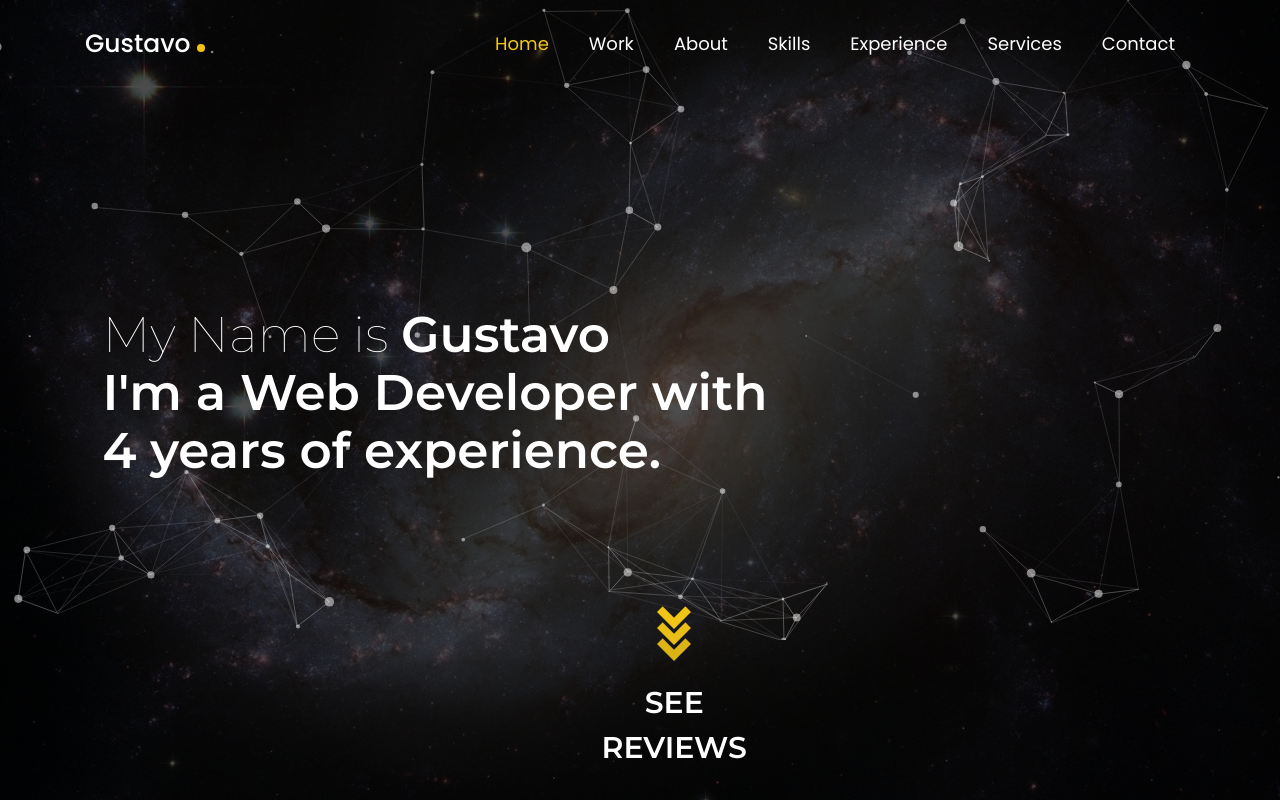
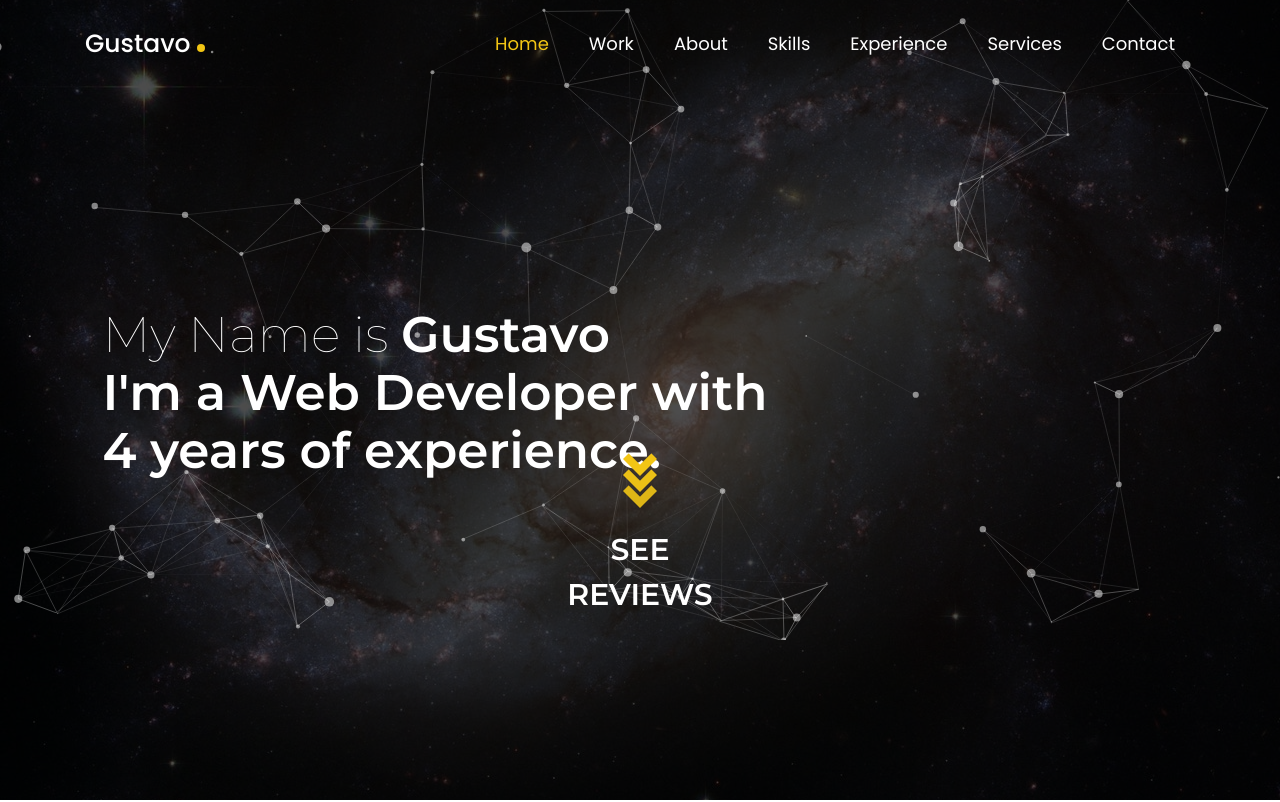
Before and after one commit to subzero783/portfolio, a plain HTML site: page index.html in a window 1280 px wide. Shown: the top 802 px of the page. Drawn offline with Linux system fonts and the light colour scheme; some packages are replaced by stand-ins of ours.

Commit message:
modified reviews button

```diff
--- a/portfolio_files/css/main.css
+++ b/portfolio_files/css/main.css
@@ -1426,10 +1426,10 @@ textarea {
 
 /* SCROLLING */
 #section07 {
-	bottom: 25%;
-	position: absolute;
+	width: 200px;
+	height: 200px;
+	position: relative;
 	margin: -200px auto 0 auto;
-	left: 47%;
 }
 #section07::after {
   position: absolute;
```
Also changed, not shown: 1 other file.
